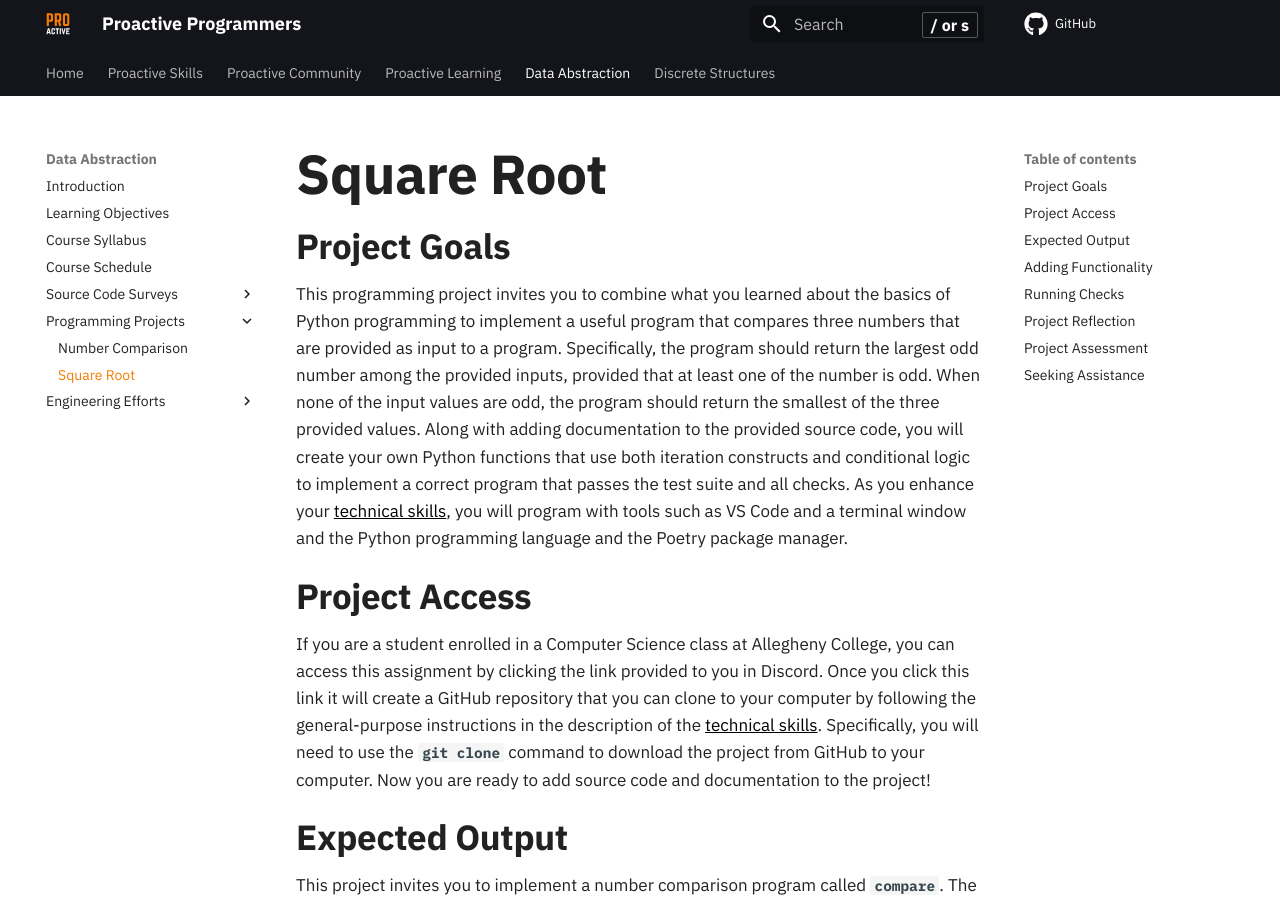
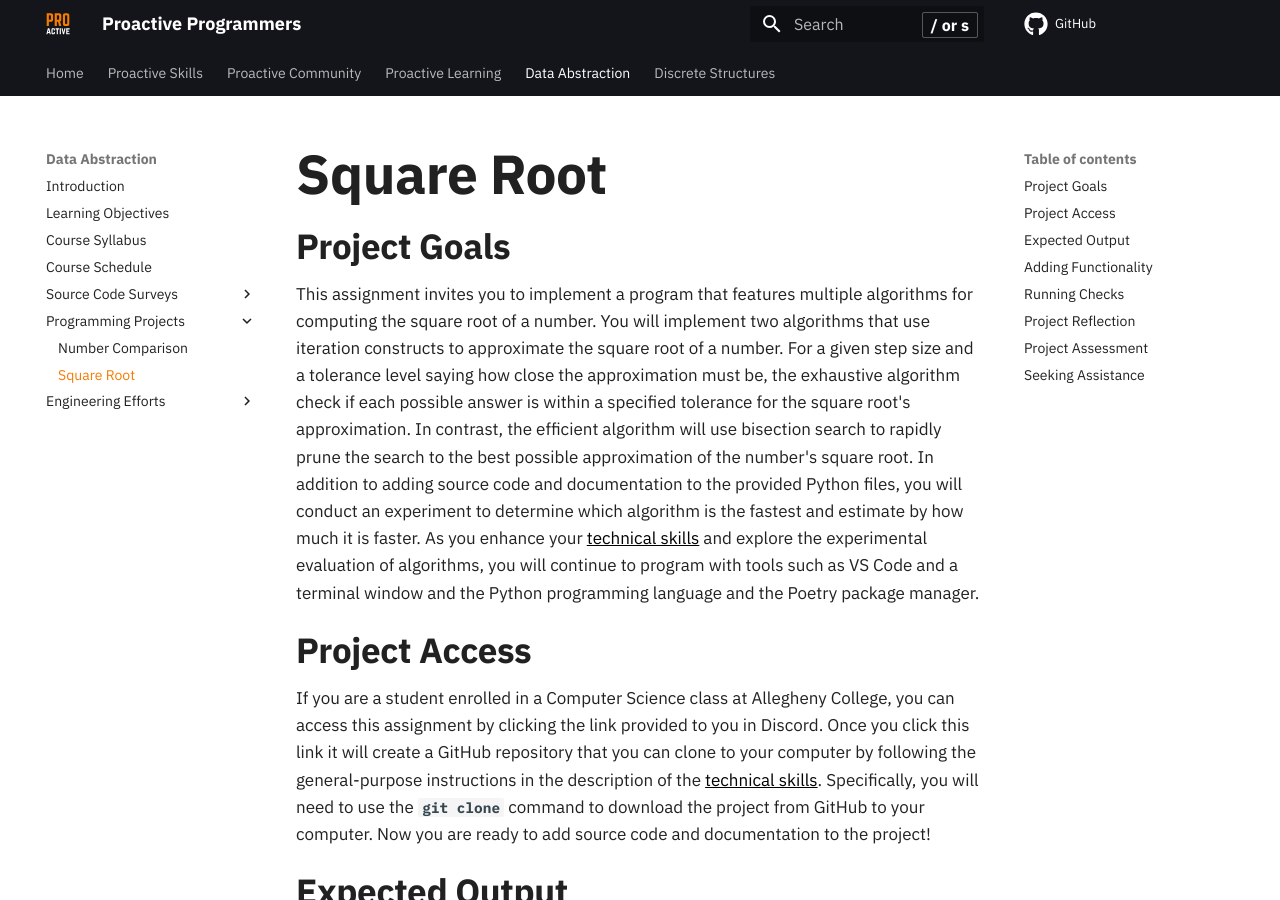
Before and after one commit to ProactiveProgrammers/www.proactiveprogrammers.com, an MkDocs documentation site: the page built from docs/data-abstraction/programming-projects/square-root.md, in a window 1280 px wide and 900 px high. Built offline with MkDocs 1.6.1 and Material for MkDocs 9.7.7, drawn with Linux system fonts in a browser that asks for light colours; comment, search, counter and statistics services are not loaded.

Commit message:
feat: Improve the introduction in the square-root for data-abstraction.

```diff
--- a/docs/data-abstraction/programming-projects/square-root.md
+++ b/docs/data-abstraction/programming-projects/square-root.md
@@ -2,19 +2,21 @@
 
 ## Project Goals
 
-This programming project invites you to combine what you learned about the
-basics of Python programming to implement a useful program that compares three
-numbers that are provided as input to a program. Specifically, the program
-should return the largest odd number among the provided inputs, provided that at
-least one of the number is odd. When none of the input values are odd, the
-program should return the smallest of the three provided values. Along with
-adding documentation to the provided source code, you will create your own
-Python functions that use both iteration constructs and conditional logic to
-implement a correct program that passes the test suite and all checks. As you
-enhance your [technical
-skills](/proactive-skills/introduction-proactive-skills/), you will program with
-tools such as VS Code and a terminal window and the Python programming language
-and the Poetry package manager.
+This assignment invites you to implement a program that features multiple
+algorithms for computing the square root of a number. You will implement two
+algorithms that use iteration constructs to approximate the square root of a
+number. For a given step size and a tolerance level saying how close the
+approximation must be, the exhaustive algorithm check if each possible answer is
+within a specified tolerance for the square root's approximation. In contrast,
+the efficient algorithm will use bisection search to rapidly prune the search to
+the best possible approximation of the number's square root. In addition to
+adding source code and documentation to the provided Python files, you will
+conduct an experiment to determine which algorithm is the fastest and estimate
+by how much it is faster. As you enhance your [technical
+skills](/proactive-skills/introduction-proactive-skills/) and explore the
+experimental evaluation of algorithms, you will continue to program with tools
+such as VS Code and a terminal window and the Python programming language and
+the Poetry package manager.
 
 ## Project Access
 
```
